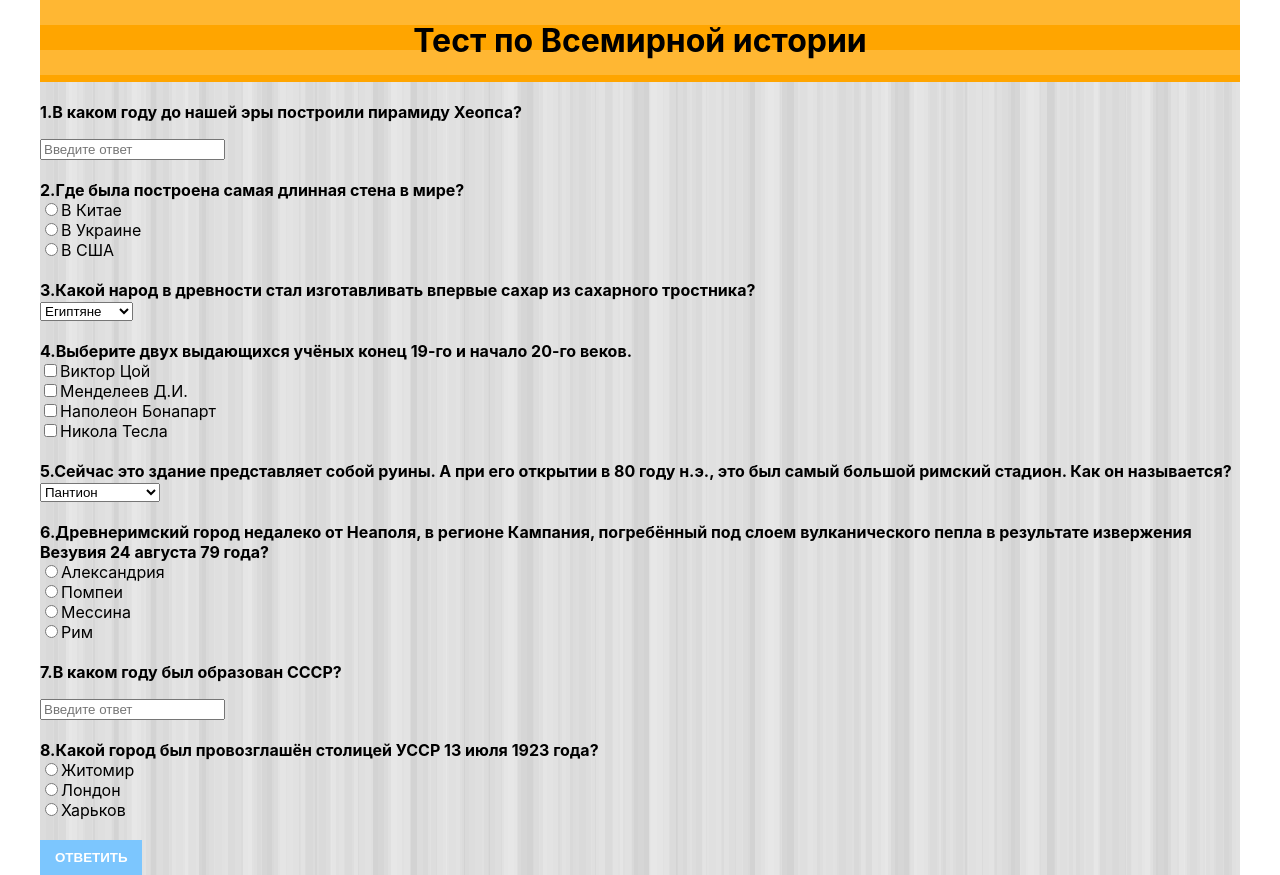
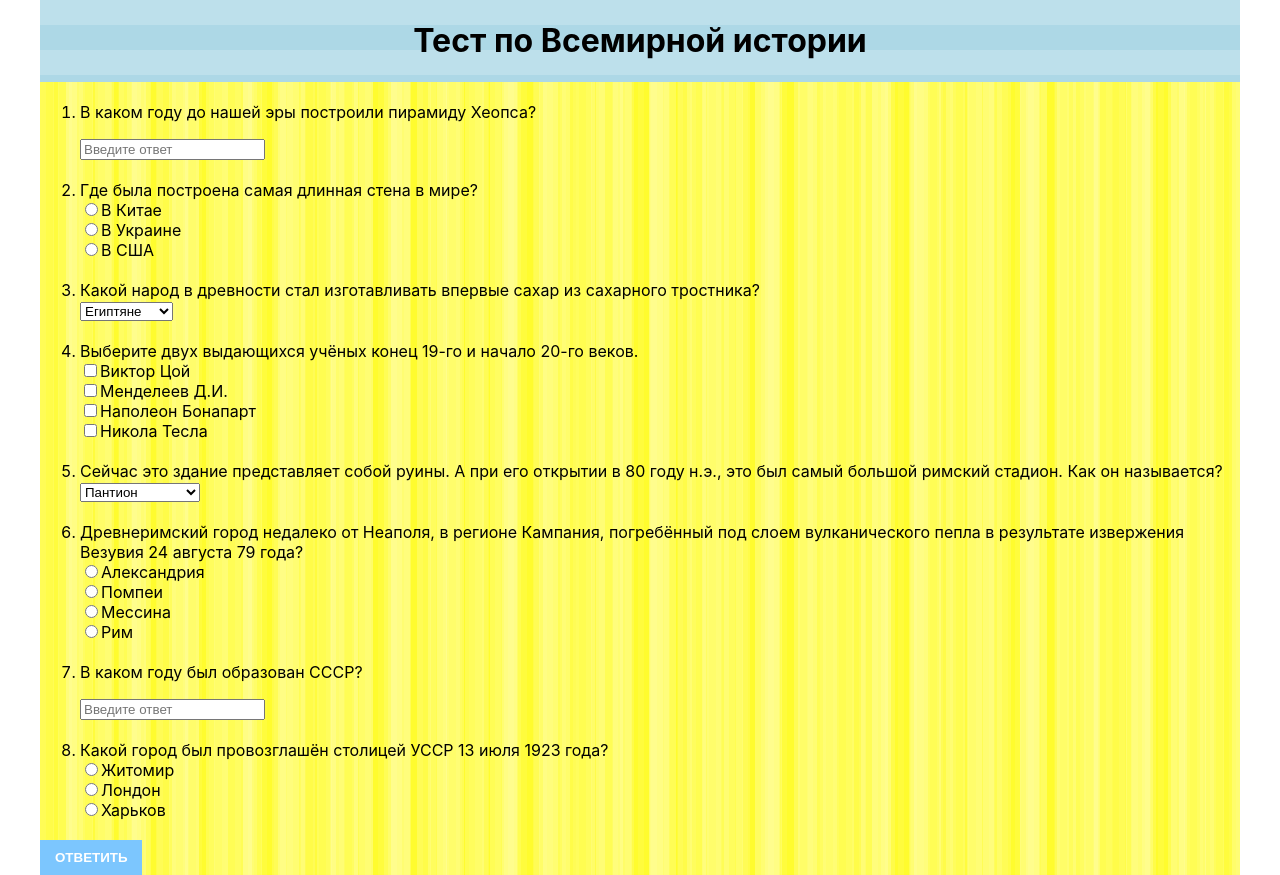
Before and after one commit to marsondeveloper/ProjectTest, a React (Create React App) app: page /test in a window 1280 px wide. Built offline with nearby package versions, Linux system fonts and the light colour scheme.

Commit message:
UpdateResult

```diff
--- a/src/App.css
+++ b/src/App.css
@@ -11,7 +11,7 @@
 .app-wrapper-content {
   grid-area: c;
   width: 1200px;
-  background-color: lightgray;
+  background-color: rgb(255, 252, 46);
   background-size: 13px 13px, 29px 29px, 37px 37px, 53px 53px;
   background-image: -webkit-linear-gradient(0, rgba(255,255,255,.07) 50%, transparent 50%),
   -webkit-linear-gradient(0, rgba(255,255,255,.13) 50%, transparent 50%),
@@ -31,7 +31,7 @@
 .header {
   grid-area: h;
   background-size: 50px 50px;
-  background-color: orange;
+  background-color: lightblue;
   background-image: -webkit-linear-gradient(rgba(255, 255, 255, .2) 50%, transparent 50%, transparent);
   background-image: -moz-linear-gradient(rgba(255, 255, 255, .2) 50%, transparent 50%, transparent);
   background-image: linear-gradient(rgba(255, 255, 255, .2) 50%, transparent 50%, transparent);
@@ -40,4 +40,6 @@
 
 .container {
   margin-top: 20px;
+  color: black;
+
 }
--- a/src/JSON/tsconfig.json
+++ b/src/JSON/tsconfig.json
@@ -38,5 +38,6 @@
       "answer": "Харьков",
       "point": 1, "id": 67
     }]
-  }]
+  }
+]
 }
--- a/src/components/AnswersComponents/Checkbox.jsx
+++ b/src/components/AnswersComponents/Checkbox.jsx
@@ -9,7 +9,6 @@ const Checkbox = (props) => {
         setChecked([checked]);
         let checkpoint = checked ? point : 0;
         props.addPointCheckbox(checkpoint, i, props.index);
-        props.addAnswerCheckbox((checked ? answer : undefined), i, props.index)
     };
 
     if (props.type !== "checkbox") {
--- a/src/components/AnswersComponents/RadioButton.jsx
+++ b/src/components/AnswersComponents/RadioButton.jsx
@@ -8,7 +8,6 @@ const RadioButton = (props) => {
    let onChangeRadio = ({target: {value}}, answer) => {
        setRadio([value]);
         props.addPoint(props.index, +value)
-        props.addUserAnswer(props.index, answer)
     };
 
         if (props.type !== "radio") {
--- a/src/components/AnswersComponents/Select.jsx
+++ b/src/components/AnswersComponents/Select.jsx
@@ -9,7 +9,6 @@ const Select = (props) => {
    let onChangeSelect = ({target: {value}}) => {
         setSelect(value);
         props.addPoint(props.index, parseInt(value));
-        props.addUserAnswer(props.index, value.slice(2))
     };
 
 
--- a/src/components/AnswersComponents/TextInput.jsx
+++ b/src/components/AnswersComponents/TextInput.jsx
@@ -10,7 +10,6 @@ const TextInput = (props) => {
         setInput([value]);
         const pointText = value === answer ? cost : 0;
         props.addPoint(props.index, pointText);
-        props.addUserAnswer(props.index, value)
     };
 
    let onChange = (e) => {
--- a/src/components/MainComponent/MainComponent.jsx
+++ b/src/components/MainComponent/MainComponent.jsx
@@ -11,14 +11,9 @@ class MainComponent extends React.Component {
         points: [],
         totalScores: 0,
         isOpenModal: false,
-        redirect: false,
-        userAnswers: []
+        redirect: false
     };
-        addUserAnswer = (i, answer) => {
-            const arr = [...this.state.userAnswers];
-            arr[i] = answer;
-            this.setState({userAnswers: arr})
-        }
+
         addPoint = (i, point) => {
             const arr = [...this.state.points];
             arr[i] =  point;
@@ -49,14 +44,16 @@ class MainComponent extends React.Component {
             isOpenModal: false
         })
     };
+
     render(){
+        console.log(this.state.userAnswers)
+        console.log(this.state.points)
 
         return(
             <div>
                 <Route path='/test' render={() => <PageQuestions state={this.state} addPoint={this.addPoint}
                                                                  setIsCloseModal={this.setIsCloseModal}
                                                                  result={this.result}
-                                                                 addUserAnswer={this.addUserAnswer}
                                                                  />} />
 
                 <Route path='/result' render={() => <ResultPage points={this.state.points} totalScores={this.state.totalScores}/>}/>
--- a/src/components/PageQuestions/PageQuestions.jsx
+++ b/src/components/PageQuestions/PageQuestions.jsx
@@ -10,8 +10,7 @@ import '../../App.css';
 
 class PageQuestions extends Component {
     state = {
-        pointsCheckbox: [],
-        answersCheckbox: []
+        pointsCheckbox: []
     };
     addPointCheckbox = (checkpoint, i, index) => {
         const arr = [...this.state.pointsCheckbox];
@@ -21,26 +20,21 @@ class PageQuestions extends Component {
             let point = arr.reduce((a,currentItem) => typeof currentItem === 'number' ? a + currentItem : a, 0);
             this.props.addPoint(index, point)
         };
-        addAnswerCheckbox = (answer, i, index) => {
-            const arr = [...this.state.answersCheckbox];
-            arr[i] = answer;
-            this.setState({answersCheckbox: arr});
-            this.props.addUserAnswer(index, arr)
-        }
 
 
-         questions = dataJson.data.map((e, i) => <div key={e.id}  className='container'>
 
-                <strong>{++i+"."}{e.question}</strong>
+         questions = dataJson.data.map((e, i) => <li key={e.id}  className='container'>
 
-                <TextInput addPoint={this.props.addPoint} index={i} type={e.type} answers={e.answersArr} addUserAnswer={this.props.addUserAnswer}/>
+             {e.question}
 
-                <RadioButton type={e.type} name={e.name} answers={e.answersArr} index={i} addPoint={this.props.addPoint}  addUserAnswer={this.props.addUserAnswer}/>
+                <TextInput addPoint={this.props.addPoint} index={i} type={e.type} answers={e.answersArr} />
 
-                <Checkbox type={e.type} answers={e.answersArr} index={i} addPointCheckbox={this.addPointCheckbox} addAnswerCheckbox={this.addAnswerCheckbox}/>
+                <RadioButton type={e.type} name={e.name} answers={e.answersArr} index={i} addPoint={this.props.addPoint} />
 
-                <Select type={e.type} answers={e.answersArr} index={i} addPoint={this.props.addPoint} addUserAnswer={this.props.addUserAnswer}/>
-            </div>
+                <Checkbox type={e.type} answers={e.answersArr} index={i} addPointCheckbox={this.addPointCheckbox} />
+
+                <Select type={e.type} answers={e.answersArr} index={i} addPoint={this.props.addPoint} />
+            </li>
         );
 
 
@@ -51,7 +45,7 @@ class PageQuestions extends Component {
         return (
 
             <div>
-                {this.questions}
+                <ol>{this.questions}</ol>
                 <div className="container">
                     <button className='btn' onClick={this.props.result}>Ответить</button>
                 </div>
--- a/src/components/ResultPage/ResultPage.jsx
+++ b/src/components/ResultPage/ResultPage.jsx
@@ -5,14 +5,15 @@ import dataJson from "../../JSON/tsconfig";
 
 const ResultPage = (props) => {
 
+let copy = [...dataJson.data];
+copy.forEach((v,i,arr) => props.points[i] === 1 ? delete arr[i] : arr[i])
 
-let rightAnswers = dataJson.data.map((e,i) => <div key={e.id}><p>{i+1+"."}&nbsp;{e.question}</p>
+let rightAnswers = copy.map((e,i) => <div key={e.id}><p>{i+1+"."}&nbsp;{e.question}</p>
                                  {e.answersArr.filter(a => a.point > 0)
                                  .map(e => <ul key={e.id}>{e.answer}</ul>)}</div>);
 
 
         return (
-
             <div>
                 {props.totalScores === rightAnswers.length ? <div className={"win"}><p>{"Тест пройден"}</p><br/>{"Вы ответили правильно на все вопросы!"}</div> :
                     <div><div className={"test"}><p>{"Тест не пройден "}</p><br/>{"Вы набрали - " + props.totalScores + " из " + rightAnswers.length + " баллов"}</div>
```
